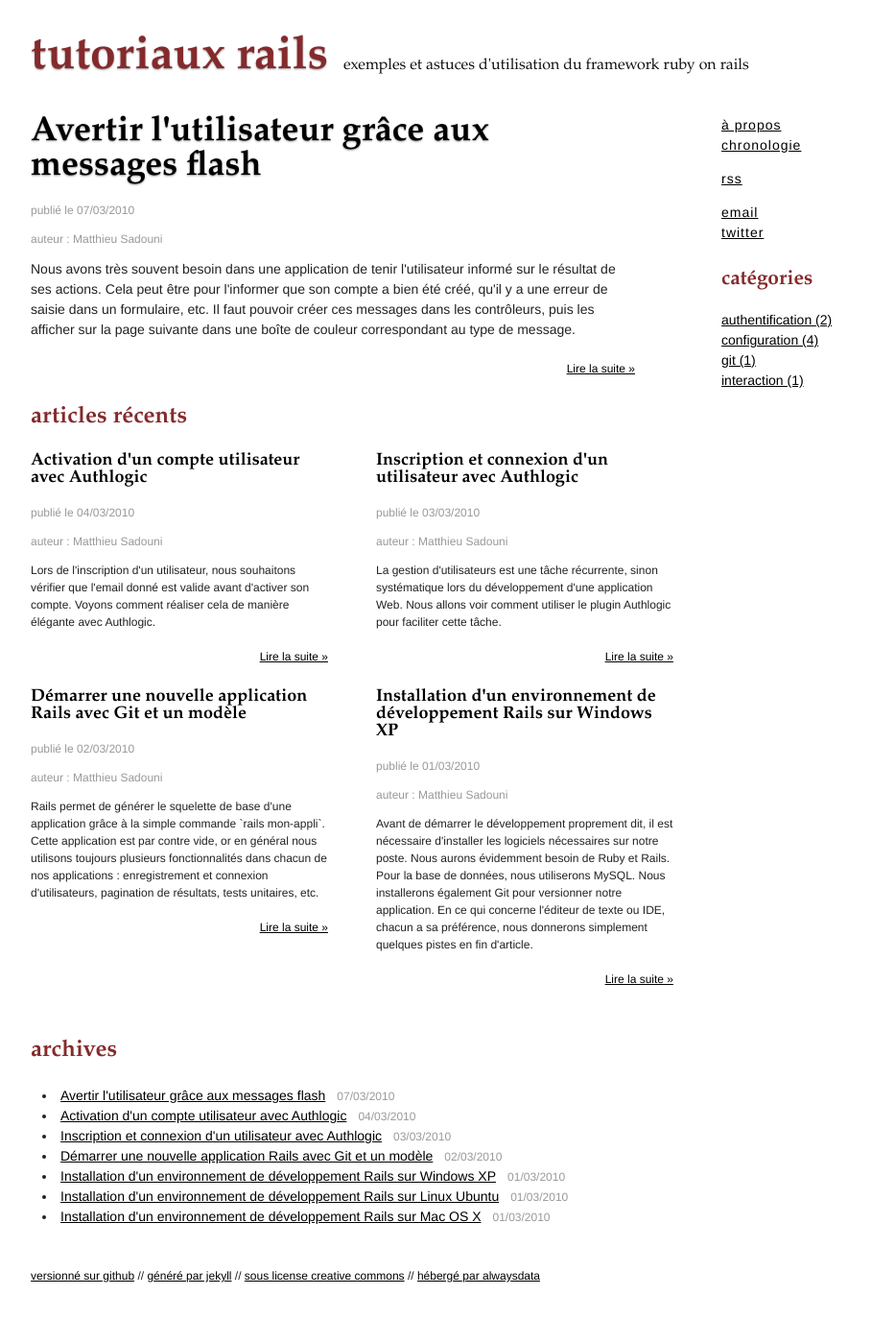
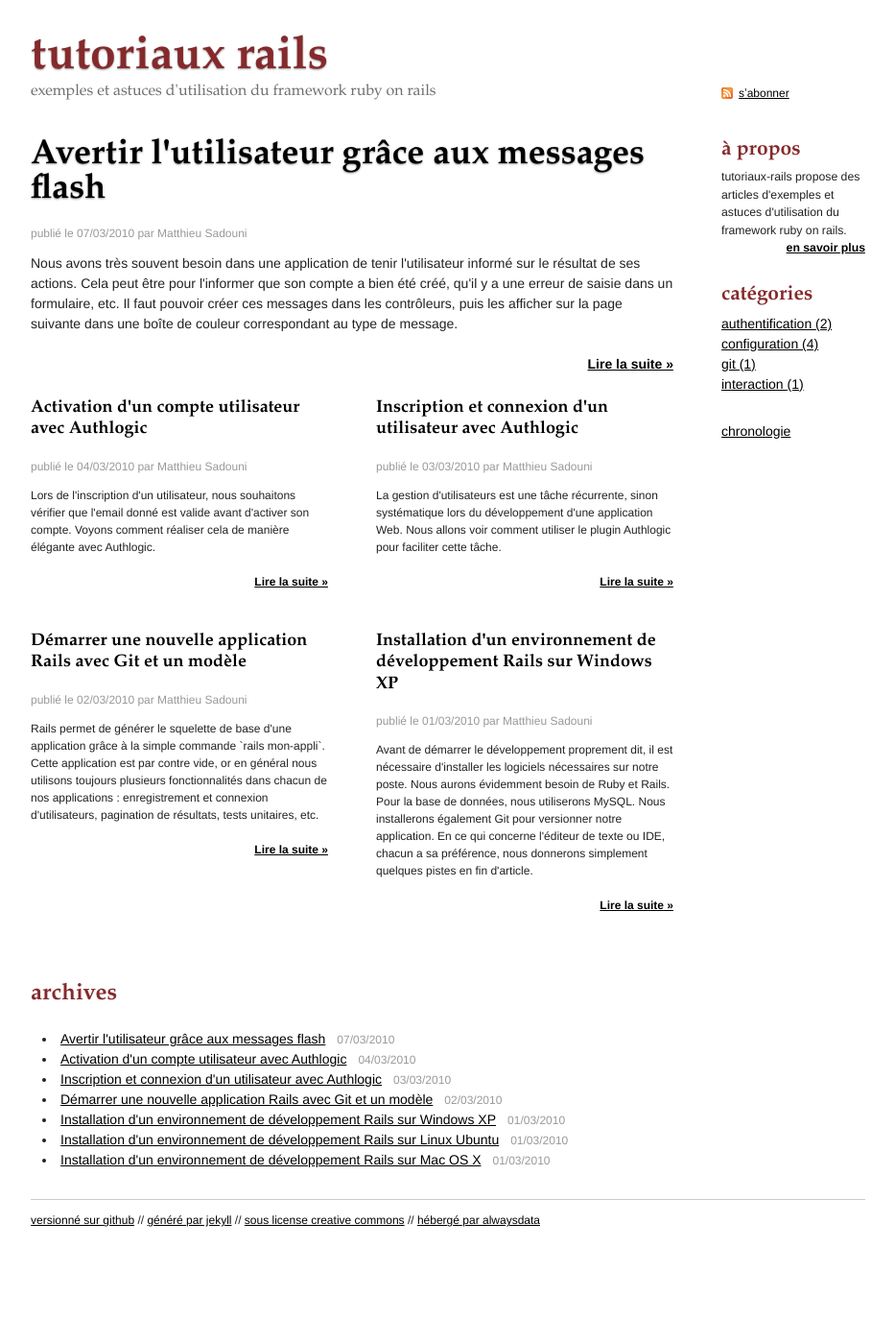
Before and after one commit to msadouni/tutoriaux-rails, a Jekyll site: the page built from index.html, in a window 1280 px wide. Shown: the whole page at 96% size, without its empty margins (173-1106 px from the left). Built offline with Jekyll 4.4.1, drawn with Linux system fonts in a browser that asks for light colours; comment, search, counter and statistics services are not loaded; after the commit the page ends 1316 px from its top, so only the background shows below that.

Commit message:
redesign
- rss plus visible, dans le header
- style accueil, posts
- sidebar
- a-propos
- footer

```diff
--- a/_layouts/default.html
+++ b/_layouts/default.html
@@ -33,21 +33,24 @@
   <div class="container">
     <div id="wrapper" class="prepend-1 span-22 append-1 last">
       <div id="header">
-        <h1><a href="/">tutoriaux rails</a></h1>
-        <h2>exemples et astuces d'utilisation du framework ruby on rails</h2>
+        <div class="span-17 append-1">
+          <h1><a href="/">tutoriaux rails</a></h1>
+          <h2>exemples et astuces d'utilisation du framework ruby on rails</h2>
+        </div>
+        <div class="span-4 last">
+          <a href="http://feeds.feedburner.com/TutoriauxRails" class="rss">
+            sʼabonner
+          </a>
+        </div>
       </div>
-      <div id="main" class="span-16 append-2">
+      <div id="main" class="span-17 append-1">
         {{ content }}
       </div>
       <div id="sidebar" class="span-4 last">
-        <div id="links">
-          <ul>
-            <li class="a-propos"><a href="/a-propos.html">à propos</a></li>
-            <li class="chronologie"><a href="/chronologie.html">chronologie</a></li>
-            <li class="rss"><a href="http://feeds.feedburner.com/TutoriauxRails">rss</a></li>
-            <li class="email"><a href="mailto:matthieusadouni@gmail.com">email</a></li>
-            <li class="twitter"><a href="http://twitter.com/msadouni">twitter</a></li>
-          </ul>
+        <div id="a-propos">
+          <h3>à propos</h3>
+          <p>tutoriaux-rails propose des articles d'exemples et astuces d'utilisation du framework ruby on rails.</p>
+          <p class="more"><a href="/a-propos.html">en savoir plus</a></p>
         </div>
         <div id="categories">
           <h3>catégories</h3>
--- a/_layouts/post.html
+++ b/_layouts/post.html
@@ -4,8 +4,10 @@ layout: default
 
 <div id="post">
   <h1><a href="{{ page.url }}">{{ page.title }}</a></h1>
-  <div class="date">publié le {{ page.date | date:"%d/%m/%Y" }}</div>
-  <div class="auteur">auteur : {{ page.auteur }}</div>
+  <p class="infos">
+    publié le {{ page.date | date:"%d/%m/%Y" }}
+    par {{ page.auteur }}
+  </p>
   <p>{{ page.chapo }}</p>
   <div id="content">
     {{ content }}
--- a/css/screen.css
+++ b/css/screen.css
@@ -1,11 +1,18 @@
 h1, h2, h3, h4 {
     font-family: Palatino, "Palatino Linotype", "Hoefler Text", Times, "Times New Roman", serif;
+}
+h2, h3, h4 {
+    font-weight: bold;
+    color: #852A2C;
+}
+h3 {
+    line-height: 1.25em;
 }
 a {
     color: #000;
 }
 a:visited {
-    color: #999;
+    color: #5f5f5f;
 }
 a:hover {
     color: #852A2C;
@@ -20,9 +27,9 @@ body {
 #header {
     overflow: hidden;
     margin-bottom: 3em;
+    position: relative;
 }
 #header h1 {
-    float: left;
     margin-bottom: 0;
     font-size: 4em;
 }
@@ -36,9 +43,14 @@ body {
     color: #000;
 }
 #header h2 {
-    float: left;
+    font-weight: normal;
     font-size: 1.33em;
-    margin: 1.33em 0 0 1em;
+    color: #6f6f6f;
+    margin: 0;
+}
+#header .rss {
+    position: absolute;
+    bottom: 5px;
 }
 #sidebar {
     font-size: 1.167em;
@@ -48,19 +60,20 @@ body {
     padding: 0;
     list-style: none;
 }
-#sidebar #links {
+#sidebar h3 {
+    margin-bottom: 0.25em;
+    color: #852A2C;
+    font-weight: bold;
+}
+#sidebar #a-propos {
     margin-bottom: 2em;
 }
-#sidebar #links li {
-    letter-spacing: 1px;
+#sidebar #a-propos p {
+    font-size: 0.875em;
+    margin:0;
 }
-#sidebar .chronologie, #sidebar .rss {
-    margin-bottom: 1em;
-}
-#sidebar h3 {
-    margin-bottom: 1em;
-    color: #852A2C;
-    font-weight: bold;
+#sidebar #categories {
+    margin-bottom: 2em;
 }
 #main h1 a {
     font-weight: bold;
@@ -73,16 +86,14 @@ body {
 #main h1 a:hover {
     color: #852A2C;
 }
-#main .date, #main .auteur {
+#main p.infos {
     margin-bottom: 1em;
     color: #999;
+    font-size: 1em;
 }
-#main .more {
+.more {
     text-align: right;
-}
-#main h2, #main h3, #main h4 {
     font-weight: bold;
-    color: #852A2C;
 }
 #main p, #main li {
     font-size:1.167em;
@@ -155,8 +166,17 @@ body {
     color: #999;
     font-size: 0.857em;
 }
-
+#main #a-propos .links a {
+    font-weight: bold;
+}
+.rss {
+    display: block;
+    padding-left: 18px;
+    background:url(/img/feed-icon-12x12-orange.gif) top left no-repeat;
+    line-height: 12px;
+}
 #footer {
     margin-top: 1em;
     padding-top: 1em;
+    border-top: 1px solid #ccc;
 }
--- a/index.html
+++ b/index.html
@@ -5,35 +5,40 @@ title: accueil
 {% assign first_post = site.posts.first %}
 <div id="post">
   <h1><a href="{{ first_post.url }}">{{ first_post.title }}</a></h1>
-  <div class="date">publié le {{ first_post.date | date:"%d/%m/%Y" }}</div>
-  <div class="auteur">auteur : {{ first_post.auteur }}</div>
+  <p class="infos">
+    publié le {{ first_post.date | date:"%d/%m/%Y" }}
+    par {{ first_post.auteur }}
+  </p>
   <p>{{ first_post.chapo }}</p>
-  <div class="more">
+  <p class="more">
     <a href="{{ first_post.url }}">Lire la suite &raquo;</a>
-  </div>
+  </p>
 </div>
 <div id="articles-recents" class="span-17 last">
-  <h2>articles récents</h2>
   {% for recent_post in site.posts limit:2 offset:1 %}
     <div class="recent-post span-8 {% if forloop.first %}append-1{% else %}last{% endif %}">
       <h3><a href="{{ recent_post.url }}">{{ recent_post.title }}</a></h3>
-      <div class="date">publié le {{ recent_post.date | date:"%d/%m/%Y" }}</div>
-      <div class="auteur">auteur : {{ recent_post.auteur }}</div>
+      <p class="infos">
+        publié le {{ recent_post.date | date:"%d/%m/%Y" }}
+        par {{ recent_post.auteur }}
+      </p>
       <p>{{ recent_post.chapo }}</p>
-      <div class="more">
+      <p class="more">
         <a href="{{ recent_post.url }}">Lire la suite &raquo;</a>
-      </div>
+      </p>
     </div>
   {% endfor %}
   {% for recent_post in site.posts limit:2 offset:3 %}
     <div class="recent-post span-8 {% if forloop.first %}append-1{% else %}last{% endif %}">
       <h3><a href="{{ recent_post.url }}">{{ recent_post.title }}</a></h3>
-      <div class="date">publié le {{ recent_post.date | date:"%d/%m/%Y" }}</div>
-      <div class="auteur">auteur : {{ recent_post.auteur }}</div>
+      <p class="infos">
+        publié le {{ recent_post.date | date:"%d/%m/%Y" }}
+        par {{ recent_post.auteur }}
+      </p>
       <p>{{ recent_post.chapo }}</p>
-      <div class="more">
+      <p class="more">
         <a href="{{ recent_post.url }}">Lire la suite &raquo;</a>
-      </div>
+      </p>
     </div>
   {% endfor %}
 </div>
```
Also changed, not shown: other parts of _layouts/default.html (+1 -0 lines), a-propos.html (+17 -6 lines), img/feed-icon-12x12-orange.gif (added).
